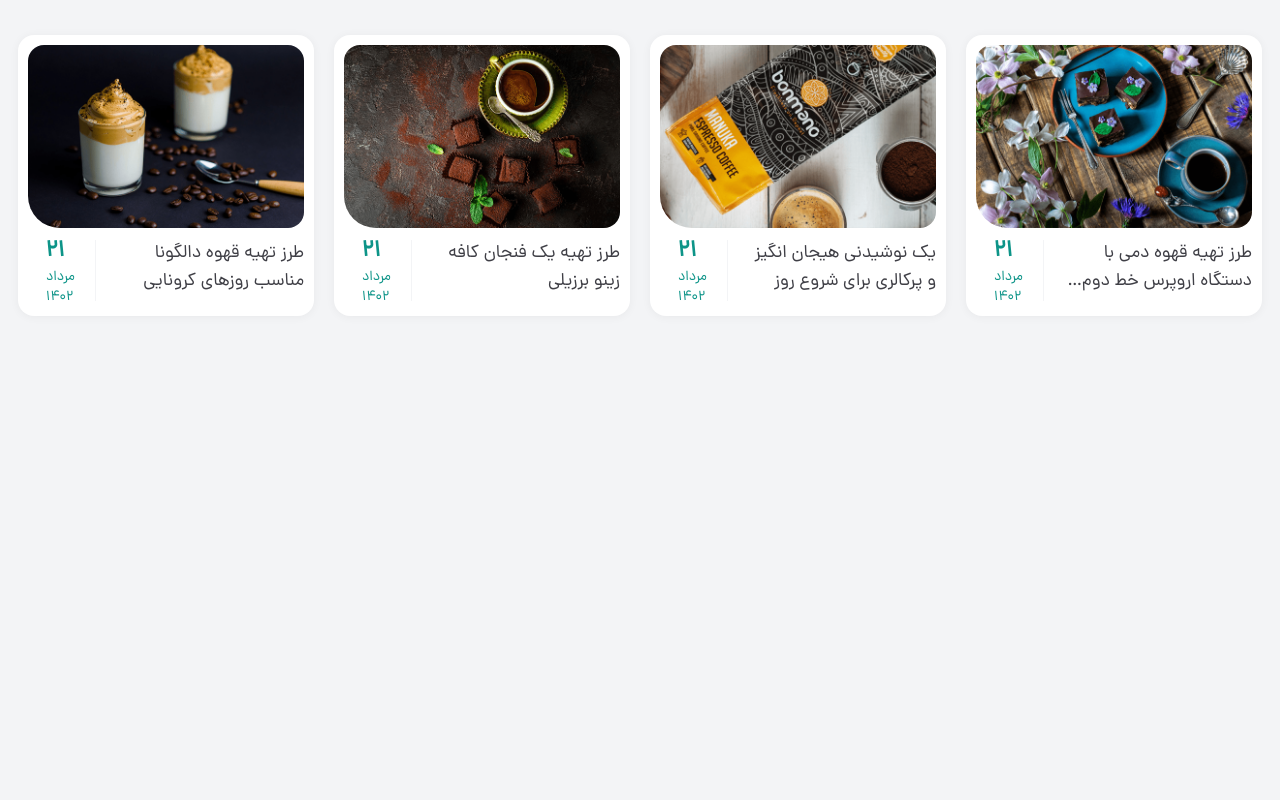
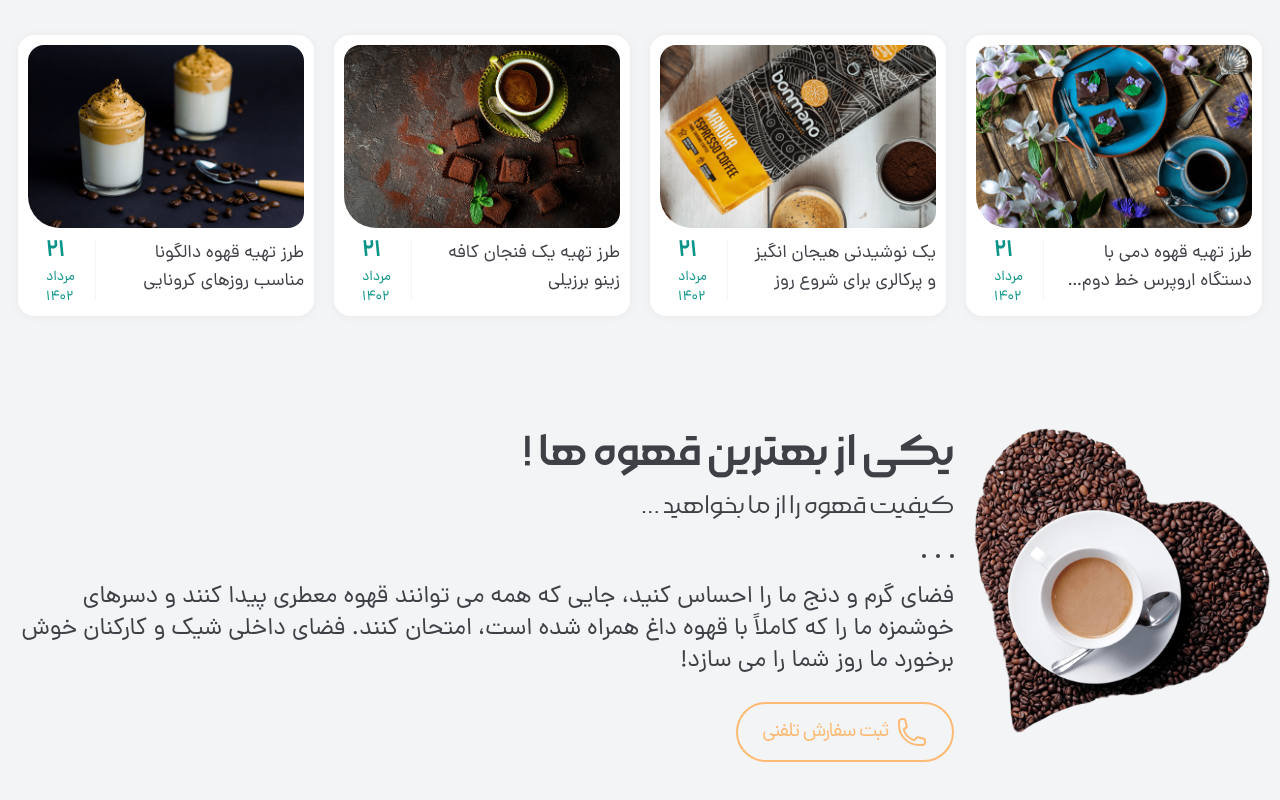
Before and after one commit to amirabbas1383/COFE, a website: page public/index.html in a window 1280 px wide. Shown: the part 3795-4595 px from the top of the page. Before the commit the page ends 4223 px from the top, so only its background shows below. Drawn offline with nearby package versions, Linux system fonts and the light colour scheme.

Commit message:
add section contactus

```diff
--- a/public/index.html
+++ b/public/index.html
@@ -172,6 +172,11 @@
             <path fill-rule="evenodd"
                 d="M17 10a.75.75 0 0 1-.75.75H5.612l4.158 3.96a.75.75 0 1 1-1.04 1.08l-5.5-5.25a.75.75 0 0 1 0-1.08l5.5-5.25a.75.75 0 1 1 1.04 1.08L5.612 9.25H16.25A.75.75 0 0 1 17 10Z"
                 clip-rule="evenodd" />
+        </symbol>
+        <symbol id="phone" xmlns="http://www.w3.org/2000/svg" fill="none" viewBox="0 0 24 24" stroke-width="1.5"
+            stroke="currentColor">
+            <path stroke-linecap="round" stroke-linejoin="round"
+                d="M2.25 6.75c0 8.284 6.716 15 15 15h2.25a2.25 2.25 0 0 0 2.25-2.25v-1.372c0-.516-.351-.966-.852-1.091l-4.423-1.106c-.44-.11-.902.055-1.173.417l-.97 1.293c-.282.376-.769.542-1.21.38a12.035 12.035 0 0 1-7.143-7.143c-.162-.441.004-.928.38-1.21l1.293-.97c.363-.271.527-.734.417-1.173L6.963 3.102a1.125 1.125 0 0 0-1.091-.852H4.5A2.25 2.25 0 0 0 2.25 4.5v2.25Z" />
         </symbol>
 
 
@@ -1620,7 +1625,8 @@
                         </div>
                         <div class="flex flex-col sm:flex-row w-full items-start justify-between">
                             <a href="#"
-                                class=" max-w-[193px] ml-1.5 sm:ml-0 mt-2.5 sm:mt-0 text-zinc-700 dark:text-white line-clamp-2 font-DanaMedium md:font-Dana text-sm/7 md:text-lg">یک نوشیدنی هیجان انگیز و پرکالری برای شروع روز</a>
+                                class=" max-w-[193px] ml-1.5 sm:ml-0 mt-2.5 sm:mt-0 text-zinc-700 dark:text-white line-clamp-2 font-DanaMedium md:font-Dana text-sm/7 md:text-lg">یک
+                                نوشیدنی هیجان انگیز و پرکالری برای شروع روز</a>
                             <div class="hidden sm:flex gap-5">
                                 <span class="hidden lg:block w-px h-[61px] bg-gray-100 dark:bg-white/10"></span>
                                 <div
@@ -1657,7 +1663,8 @@
                         </div>
                         <div class="flex flex-col sm:flex-row w-full items-start justify-between">
                             <a href="#"
-                                class=" max-w-[193px] ml-1.5 sm:ml-0 mt-2.5 sm:mt-0 text-zinc-700 dark:text-white line-clamp-2 font-DanaMedium md:font-Dana text-sm/7 md:text-lg">طرز تهیه یک فنجان کافه زینو برزیلی</a>
+                                class=" max-w-[193px] ml-1.5 sm:ml-0 mt-2.5 sm:mt-0 text-zinc-700 dark:text-white line-clamp-2 font-DanaMedium md:font-Dana text-sm/7 md:text-lg">طرز
+                                تهیه یک فنجان کافه زینو برزیلی</a>
                             <div class="hidden sm:flex gap-5">
                                 <span class="hidden lg:block w-px h-[61px] bg-gray-100 dark:bg-white/10"></span>
                                 <div
@@ -1678,7 +1685,7 @@
                                 </a>
                             </div>
                         </div>
-                    <!--card blog 1-->
+                        <!--card blog 1-->
                     </div>
                     <!--card blog 4-->
                     <div
@@ -1695,7 +1702,8 @@
                         </div>
                         <div class="flex flex-col sm:flex-row w-full items-start justify-between">
                             <a href="#"
-                                class=" max-w-[193px] ml-1.5 sm:ml-0 mt-2.5 sm:mt-0 text-zinc-700 dark:text-white line-clamp-2 font-DanaMedium md:font-Dana text-sm/7 md:text-lg">طرز تهیه قهوه دالگونا مناسب روز‌های کرونایی</a>
+                                class=" max-w-[193px] ml-1.5 sm:ml-0 mt-2.5 sm:mt-0 text-zinc-700 dark:text-white line-clamp-2 font-DanaMedium md:font-Dana text-sm/7 md:text-lg">طرز
+                                تهیه قهوه دالگونا مناسب روز‌های کرونایی</a>
                             <div class="hidden sm:flex gap-5">
                                 <span class="hidden lg:block w-px h-[61px] bg-gray-100 dark:bg-white/10"></span>
                                 <div
@@ -1716,6 +1724,30 @@
                                 </a>
                             </div>
                         </div>
+                    </div>
+                </div>
+            </div>
+        </section>
+        <!--contactus-->
+        <section class="contactus md:mb-28 mb-16">
+            <div class="container">
+                <div class="flex flex-col lg:flex-row items-center lg:items-start gap-y-8 lg:gap-x-5">
+                    <img src="../img/CoffeeShop-Files/contact.png" class="w-[296px] shrink-0" alt="" srcset="">
+                    <div class="text-zinc-700 dark:text-white">
+                        <h3 class="text-2xl md:text-5xl mb-0.5 md:mb-1.5 font-morabbaMedium">یکی از بهترین قهوه ها !</h3>
+                        <span class="font-morabbaLight text-lg md:text-3xl/[48px]">کیفیت قهوه را از ما بخواهید ...</span>
+                        <div class="my-5 md:my-6 gap-x-2.5 flex">
+                            <span class="inline-block w-1 h-1 bg-zinc-700 dark:bg-gray-400 rounded-full"></span>
+                            <span class="inline-block w-1 h-1 bg-zinc-700 dark:bg-gray-400 rounded-full"></span>
+                            <span class="inline-block w-1 h-1 bg-zinc-700 dark:bg-gray-400 rounded-full"></span>
+                        </div>
+                        <p class="text-lg md:text-2xl">فضای گرم و دنج ما را احساس کنید، جایی که همه می توانند قهوه معطری پیدا کنند و دسرهای خوشمزه ما را که کاملاً با قهوه داغ همراه شده است، امتحان کنند. فضای داخلی شیک و کارکنان خوش برخورد ما روز شما را می سازد!</p>
+                        <a href="#" class="inline-flex items-center justify-center gap-x-2 text-base md:text-xl mt-5 md:mt-6 px-6 h-[50px] md:h-[60px] border md:border-2 rounded-full border-orange-300  tracking-tightest text-orange-300">
+                            <svg class="w-5 h-5 md:w-8 md:h-8">
+                                <use href="#phone"></use>
+                            </svg>
+                            ثبت سفارش تلفنی
+                        </a>
                     </div>
                 </div>
             </div>
@@ -1753,7 +1785,7 @@
             },
         });
     </script>
-
+    <script src="https://unpkg.com/typed.js@2.1.0/dist/typed.umd.js"></script>
 </body>
 
 </html>
--- a/public/script/app.js
+++ b/public/script/app.js
@@ -17,6 +17,10 @@ toggleThemeBtn.forEach(btn => {
         }
     })
 })
+
+
+// auto text title main
+
 
 
 //open & close sidebar menu mobile
```
Also changed, not shown: src/output.css.
